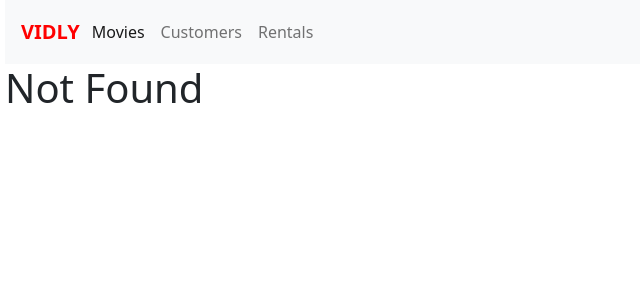
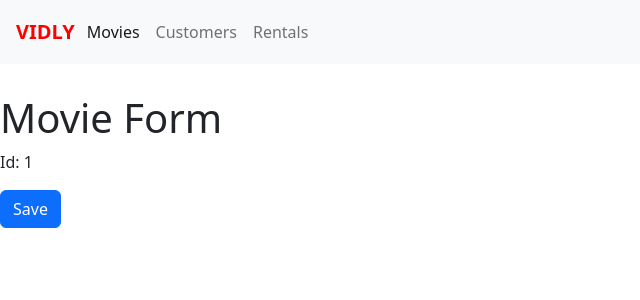
Before and after one commit to MirelaKostova/vidly, a React (Create React App) app: page /movies/1 in a window 1280 px wide. Before the commit this address had no page. Shown: the top 300 px of the page, without its empty margins (0-640 px from the left). Built offline with nearby package versions, Linux system fonts and the light colour scheme.

Commit message:
Linking to the MovieForm

```diff
--- a/src/App.css
+++ b/src/App.css
@@ -13,20 +13,6 @@
   }
 }
 
-.main-container {
-  margin-left: 5px;
-}
-/* .App-header {
-  background-color: #282c34;
-  min-height: 100vh;
-  display: flex;
-  flex-direction: column;
-  align-items: center;
-  justify-content: center;
-  font-size: calc(10px + 2vmin);
-  color: white;
-} */
-
 .App-link {
   color: #61dafb;
 }
@@ -40,6 +26,10 @@
   }
 }
 
+.navbar{
+  margin-bottom: 30px;
+}
+
 .clickable {
  cursor: pointer;
 }
--- a/src/App.js
+++ b/src/App.js
@@ -1,23 +1,25 @@
-import { Routes, Route, Navigate } from "react-router-dom";
+import { Routes, Route, useNavigate } from "react-router-dom";
 import Movies from "./components/movies";
 import Customers from "./components/customers";
 import Rentals from "./components/rentals";
 import NotFound from "./components/notFound";
 import NavBar from "./components/common/navBar";
+import MovieForm from "./components/movieForm";
 import "./App.css";
 
 const App = () => {
+  const navigate = useNavigate();
   return (
     <div className="main-container">
       <NavBar />
       <Routes>
-        <Route path="/" element={<Movies />}></Route>
-        <Route path="/movies" element={<Movies />}></Route>
+        <Route path="/" render={() => navigate("/movies")} />
+        <Route path="/movies" element={<Movies />} />
+        <Route path="/movies/:id" element={<MovieForm />} />
         <Route path="/customers" element={<Customers />} />
         <Route path="/rentals" element={<Rentals />} />
         <Route path="/not-found" element={<NotFound />} />
         <Route path="*" element={<NotFound />} />
-        <Route render={() => <Navigate to="/" />} />
       </Routes>
     </div>
   );
--- a/src/components/common/navBar.jsx
+++ b/src/components/common/navBar.jsx
@@ -7,7 +7,7 @@ const NavBar = () => {
         <Link
           style={{ fontWeight: "bold", color: "red" }}
           className="navbar-brand m-1"
-          to="/"
+          to="/movies"
         >
           VIDLY
         </Link>
--- a/src/components/movieForm.jsx
+++ b/src/components/movieForm.jsx
@@ -1,7 +1,16 @@
+import { useParams, useNavigate } from "react-router-dom";
+
 const MovieForm = () => {
+  const { id } = useParams();
+  const navigate = useNavigate();
+
   return (
     <>
-      <h1>Movie Form</h1>
+      <h1>Movie Form </h1>
+      <p>{`Id: ${id}`}</p>
+      <button className="btn btn-primary" onClick={() => navigate("/movies")}>
+        Save
+      </button>
     </>
   );
 };
--- a/src/components/moviesTable.jsx
+++ b/src/components/moviesTable.jsx
@@ -1,9 +1,18 @@
+import { Link } from "react-router-dom";
 import Like from "./common/like";
 import Table from "./common/table";
 
 const MoviesTable = ({ movies, sortColumn, onLike, onDelete, onSort }) => {
   const columns = [
-    { path: "title", label: "Title" },
+    {
+      path: "title",
+      label: "Title",
+      content: (movie) => (
+        <Link to={`/movies/${movie._id}`} style={{ textDecoration: "none" }}>
+          {movie.title}
+        </Link>
+      ),
+    },
     { path: "genre.name", label: "Genre" },
     { path: "numberInStock", label: "Stock" },
     { path: "dailyRentalRate", label: "Rate" },
```
